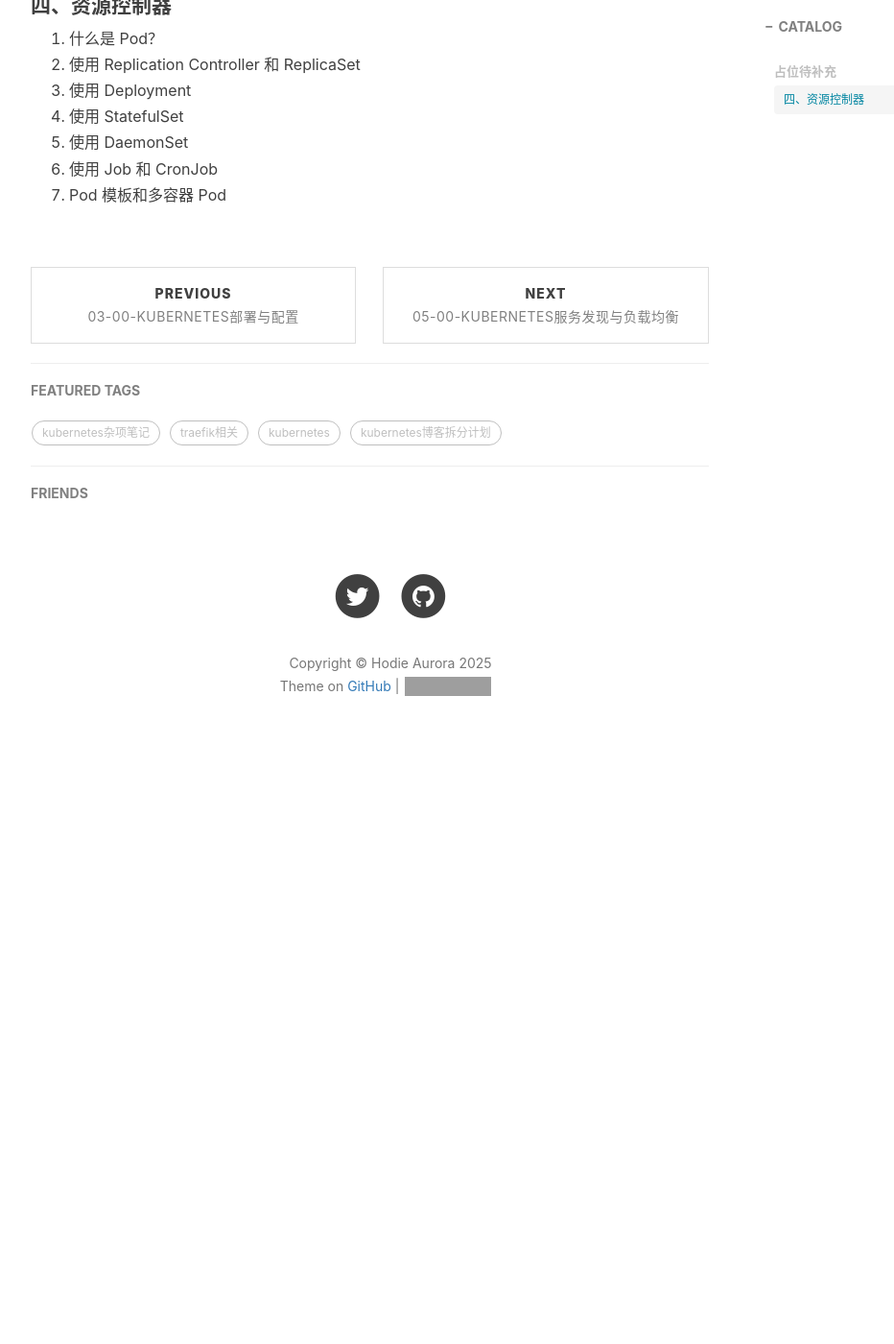
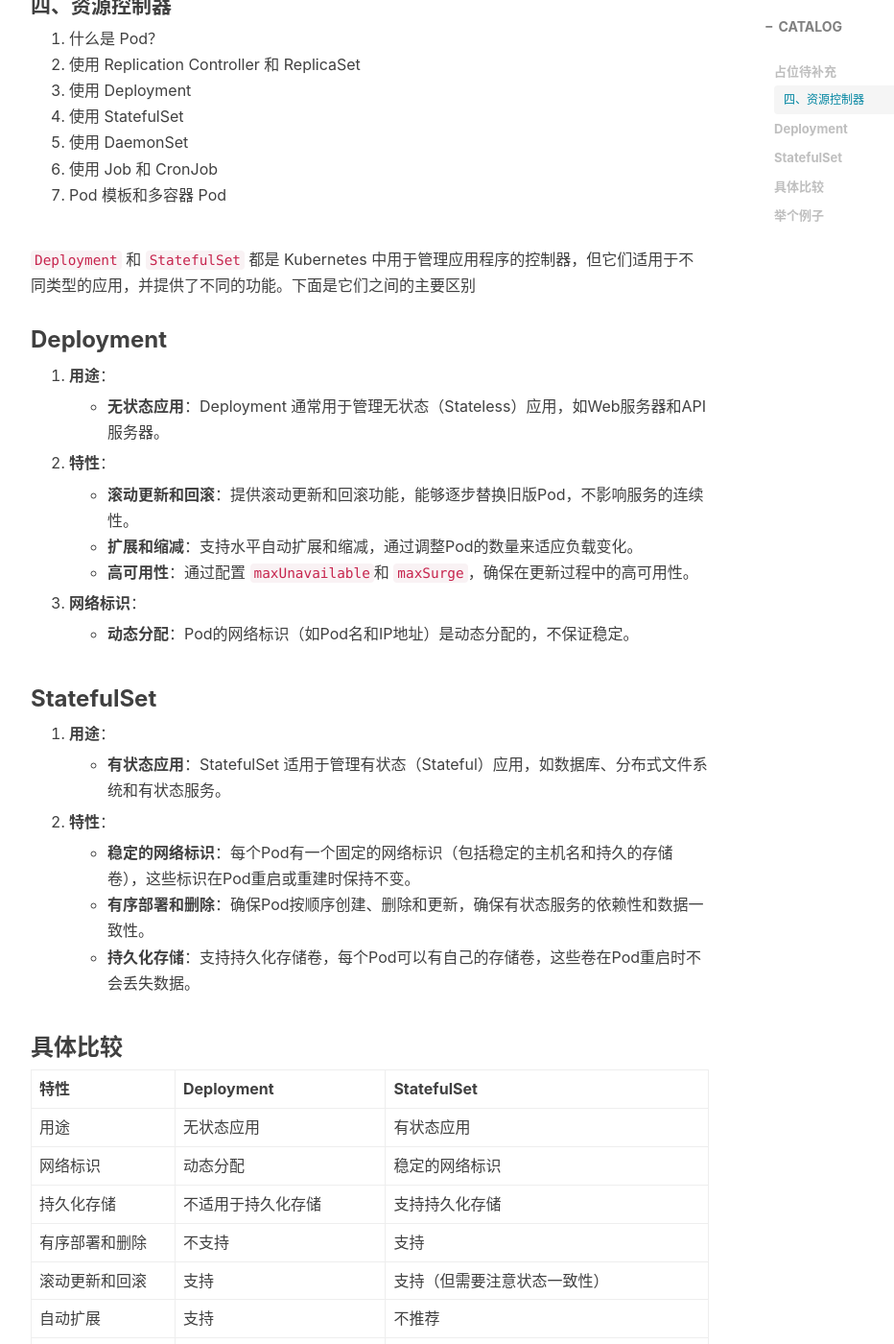
Before and after one commit to hodie-aurora/hodie-aurora.github.io, a Jekyll site: the page built from _posts/2015-01-14-04-00-kubernetes资源控制器.md, in a window 1280 px wide and 1400 px high, scrolled down 709 px. Shown: the whole window at 96% size, without its empty margins (233-1165 px from the left). Built offline with Jekyll 4.4.1, drawn with Linux system fonts in a browser that asks for light colours; nearby versions of some CDN libraries; comment, search, counter and statistics services are not loaded; before the commit the page ends 1527 px from its top, so only the background shows below that; some of the changed text lies outside the part shown; grey boxes are pictures that could not be loaded.

Commit message:
deployment,statefulset,daemonset introduce

```diff
--- a/_posts/2015-01-14-04-00-kubernetes资源控制器.md
+++ b/_posts/2015-01-14-04-00-kubernetes资源控制器.md
@@ -20,3 +20,49 @@ tags:						#标签
 5. 使用 DaemonSet
 6. 使用 Job 和 CronJob
 7. Pod 模板和多容器 Pod
+
+`Deployment` 和 `StatefulSet` 都是 Kubernetes 中用于管理应用程序的控制器，但它们适用于不同类型的应用，并提供了不同的功能。下面是它们之间的主要区别
+
+### **Deployment**
+
+1. **用途**：
+
+   - **无状态应用**：Deployment 通常用于管理无状态（Stateless）应用，如Web服务器和API服务器。
+2. **特性**：
+
+   - **滚动更新和回滚**：提供滚动更新和回滚功能，能够逐步替换旧版Pod，不影响服务的连续性。
+   - **扩展和缩减**：支持水平自动扩展和缩减，通过调整Pod的数量来适应负载变化。
+   - **高可用性**：通过配置 `maxUnavailable`和 `maxSurge`，确保在更新过程中的高可用性。
+3. **网络标识**：
+
+   - **动态分配**：Pod的网络标识（如Pod名和IP地址）是动态分配的，不保证稳定。
+
+### **StatefulSet**
+
+1. **用途**：
+
+   - **有状态应用**：StatefulSet 适用于管理有状态（Stateful）应用，如数据库、分布式文件系统和有状态服务。
+2. **特性**：
+
+   - **稳定的网络标识**：每个Pod有一个固定的网络标识（包括稳定的主机名和持久的存储卷），这些标识在Pod重启或重建时保持不变。
+   - **有序部署和删除**：确保Pod按顺序创建、删除和更新，确保有状态服务的依赖性和数据一致性。
+   - **持久化存储**：支持持久化存储卷，每个Pod可以有自己的存储卷，这些卷在Pod重启时不会丢失数据。
+
+### **具体比较**
+
+| 特性           | Deployment           | StatefulSet                        |
+| -------------- | -------------------- | ---------------------------------- |
+| 用途           | 无状态应用           | 有状态应用                         |
+| 网络标识       | 动态分配             | 稳定的网络标识                     |
+| 持久化存储     | 不适用于持久化存储   | 支持持久化存储                     |
+| 有序部署和删除 | 不支持               | 支持                               |
+| 滚动更新和回滚 | 支持                 | 支持（但需要注意状态一致性）       |
+| 自动扩展       | 支持                 | 不推荐                             |
+| 应用场景       | Web服务器、API服务器 | 数据库、分布式文件系统、有状态服务 |
+
+### 举个例子
+
+- **无状态应用（Deployment）**：一个运行Web服务器的Deployment，可以轻松地扩展和缩减Pod数量，以适应流量的变化；进行版本更新时，Deployment能逐步替换旧版本而不影响服务。
+- **有状态应用（StatefulSet）**：一个运行数据库的StatefulSet，每个数据库实例都有自己独立的存储卷和稳定的网络标识，确保数据的持久性和一致性。
+
+通过这张表和这些例子，希望能帮助你更好地理解Deployment和StatefulSet之间的区别。如果你还有其他问题或需要进一步讨论，欢迎继续提问。
```
Also changed, not shown: _posts/2015-01-14-01-00-kubernetes基础.md (+4 -1 lines).
